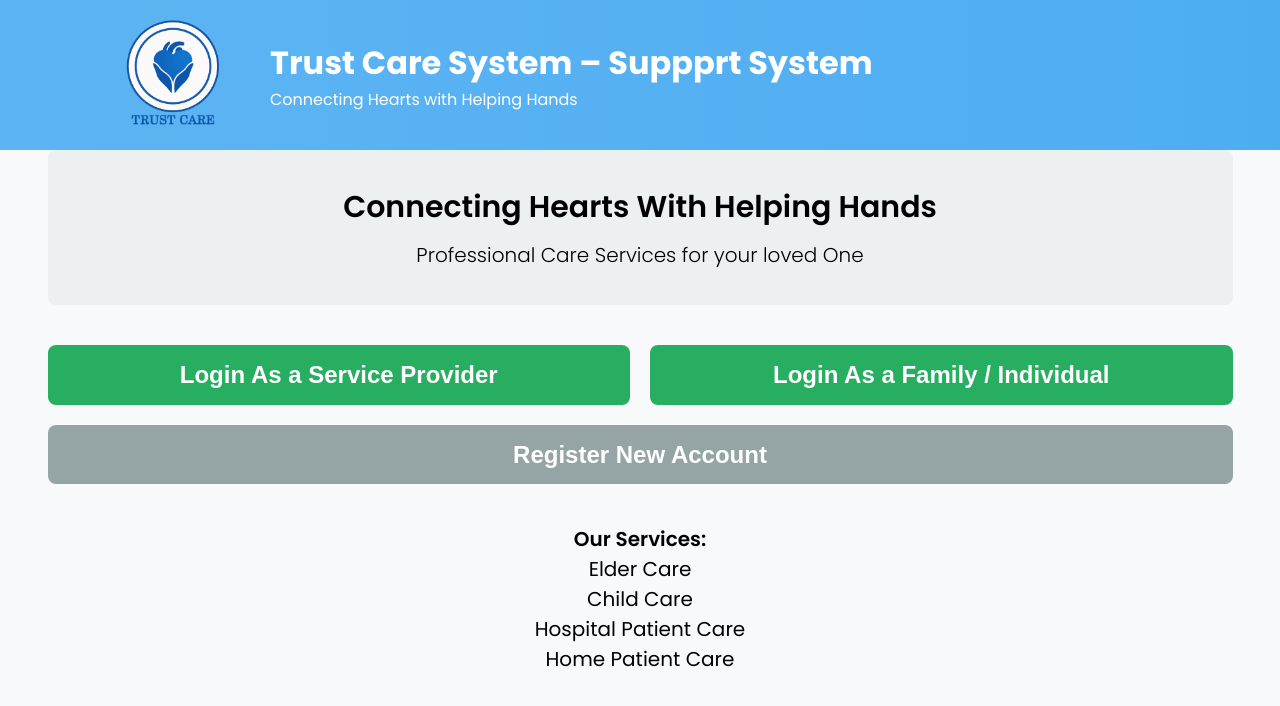
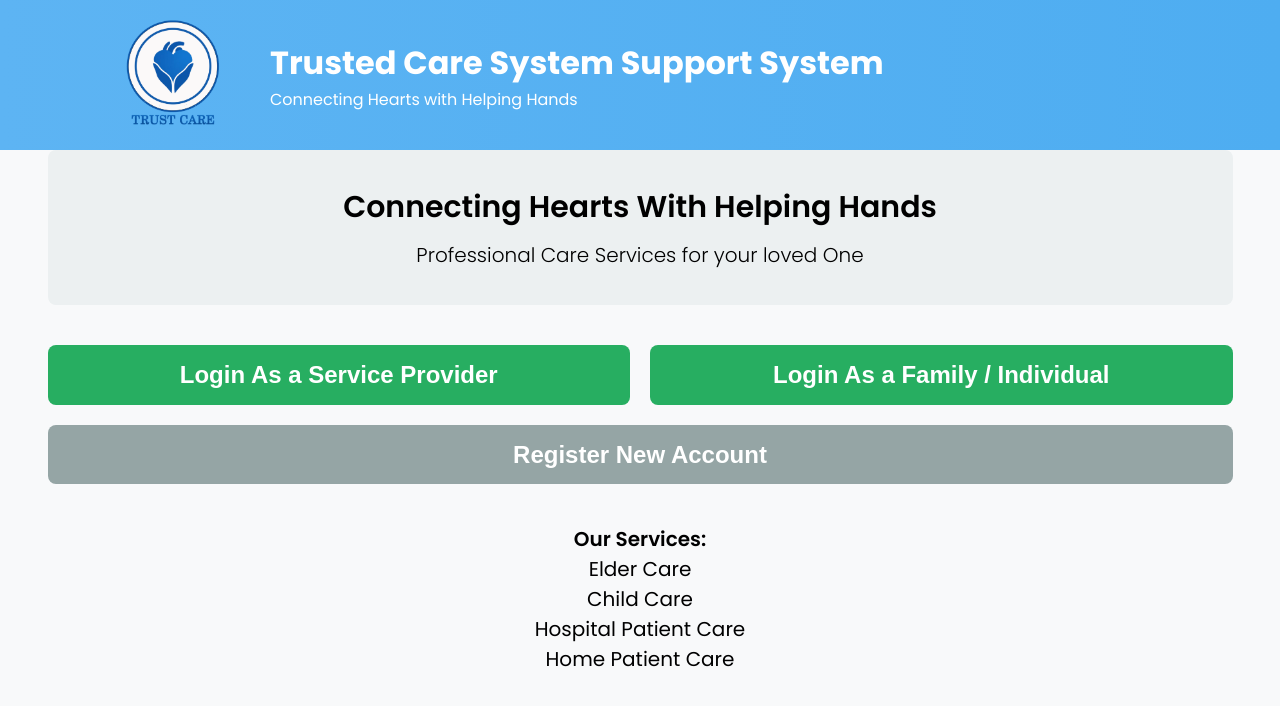
Before and after one commit to kawsi2911/Trust_Care_System, a React (Vite) app in the folder Final year Project/Trust_Care_Front_End/: page / in a window 1280 px wide. Shown: the top 706 px of the page. Built offline with nearby package versions, Linux system fonts and the light colour scheme.

Commit message:
"heading is corrected"

```diff
--- a/Final year Project/Trust_Care_Front_End/src/Header/Header.jsx
+++ b/Final year Project/Trust_Care_Front_End/src/Header/Header.jsx
@@ -12,7 +12,7 @@ function Header() {
       <div className = 'header-container'>
         <img src = {logo} alt = 'Logo' className = 'logo' onClick = {()=>navigate("/")} />
         <div>
-          <h1 className = 'heading'>Trust Care System – Suppprt System</h1>
+          <h1 className = 'heading'>Trusted Care System Support System</h1>
           <p className = 'sentences'>Connecting Hearts with Helping Hands</p>
         </div>
       </div>
```
